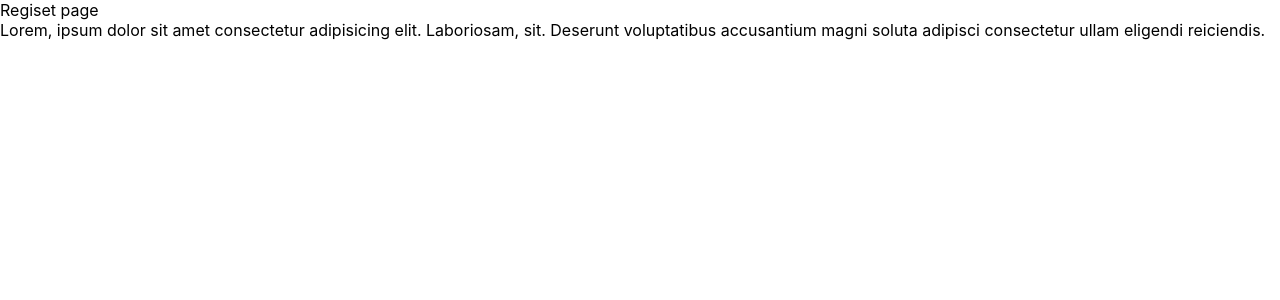
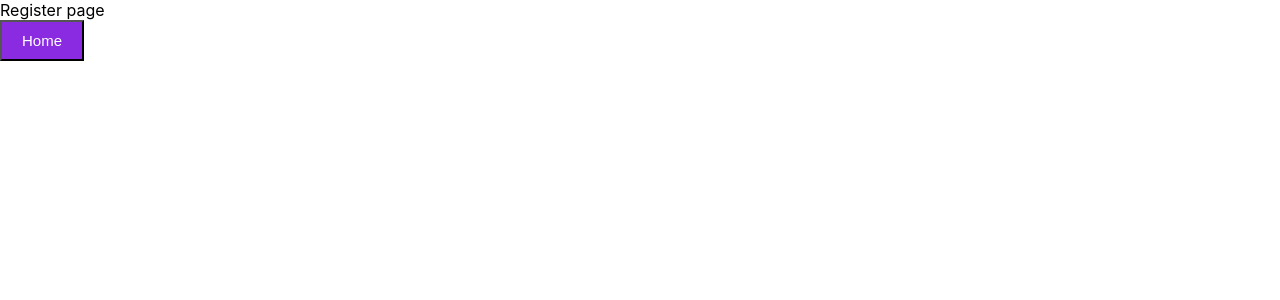
Before and after one commit to OjeshManandhar/ReactJS-TypeScript-Test, a React (Create React App) app: page /register in a window 1280 px wide. Shown: the top 300 px of the page. Built offline with nearby package versions, Linux system fonts and the light colour scheme.

Commit message:
Navigate between pages

```diff
--- a/src/screens/Home/index.tsx
+++ b/src/screens/Home/index.tsx
@@ -1,14 +1,20 @@
 import React from 'react';
+
+// package
+import { Link } from '@reach/router';
 
 // styles
 import * as S from 'common/styles';
+import { Button } from './styles';
 
 function Home() {
   return (
     <S.Container>
       <S.LongDiv>
-        Home page <br /> Lorem ipsum dolor sit amet consectetur adipisicing
-        elit. Amet magni cumque aspernatur animi reiciendis reprehenderit.
+        Home page <br />
+        <Button>
+          <Link to='/register'>Register</Link>
+        </Button>
       </S.LongDiv>
     </S.Container>
   );
--- /dev/null
+++ b/src/screens/Home/styles.tsx
@@ -0,0 +1,14 @@
+import styled from 'styled-components';
+
+export const Button = styled.button`
+  font-size: 15px;
+  color: white;
+  background-color: blueviolet;
+  padding: 10px 20px;
+
+  /* The Link component of reach router has <a> tag so change the style of all <a> childrens */
+  a {
+    text-decoration: none;
+    color: white;
+  }
+`;
--- a/src/screens/Register/index.tsx
+++ b/src/screens/Register/index.tsx
@@ -1,14 +1,20 @@
 import React from 'react';
 
+// package
+import { Link } from '@reach/router';
+
+// styles
 import * as S from 'common/styles';
+import { Button } from './styles';
 
 function Register() {
   return (
     <S.Container>
       <S.LongDiv>
-        Regiset page <br /> Lorem, ipsum dolor sit amet consectetur adipisicing
-        elit. Laboriosam, sit. Deserunt voluptatibus accusantium magni soluta
-        adipisci consectetur ullam eligendi reiciendis.
+        Register page <br />
+        <Button>
+          <Link to='/'>Home</Link>
+        </Button>
       </S.LongDiv>
     </S.Container>
   );
--- /dev/null
+++ b/src/screens/Register/styles.tsx
@@ -0,0 +1,14 @@
+import styled from 'styled-components';
+
+export const Button = styled.button`
+  font-size: 15px;
+  color: white;
+  background-color: blueviolet;
+  padding: 10px 20px;
+
+  /* The Link component of reach router has <a> tag so change the style of all <a> childrens */
+  a {
+    text-decoration: none;
+    color: white;
+  }
+`;
```
